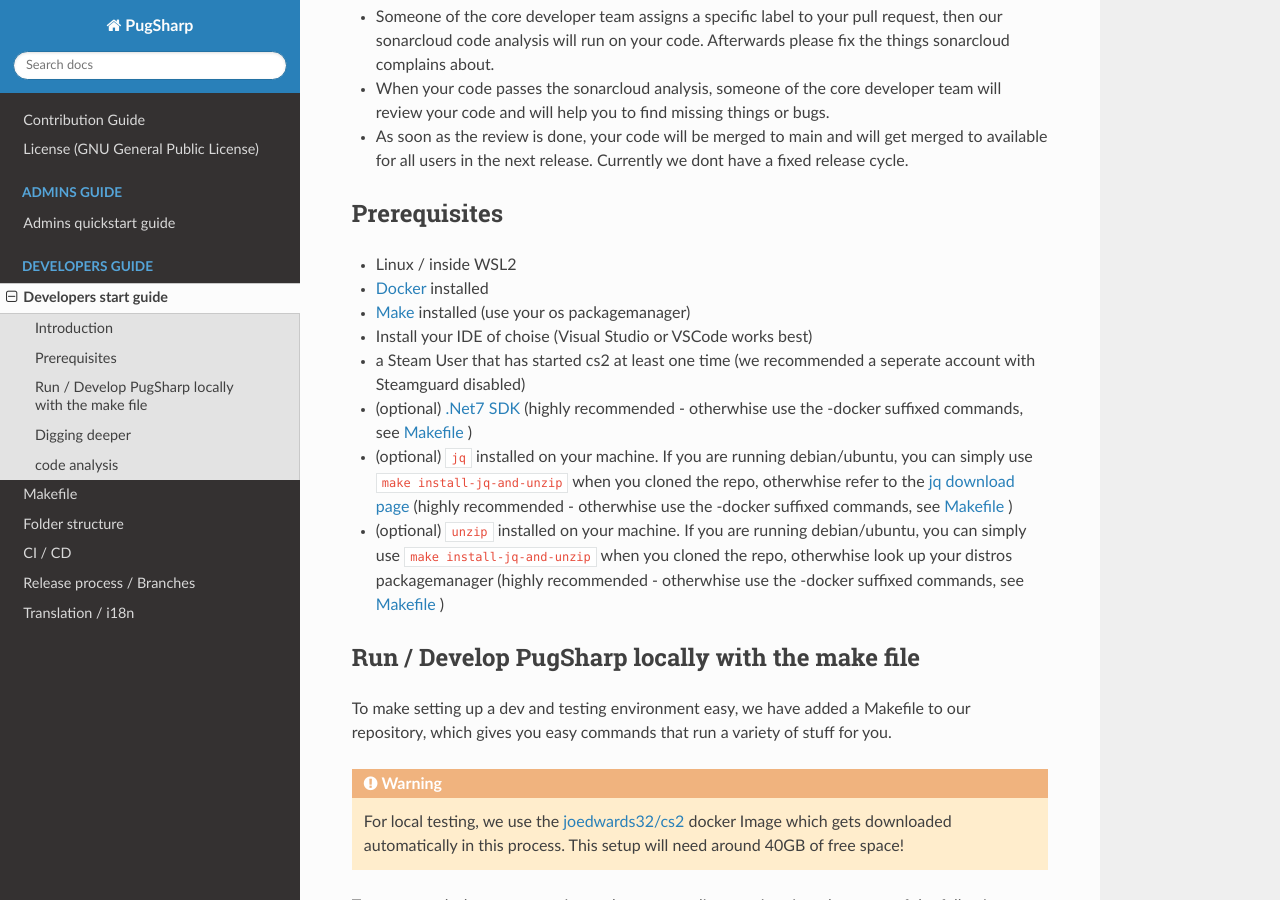
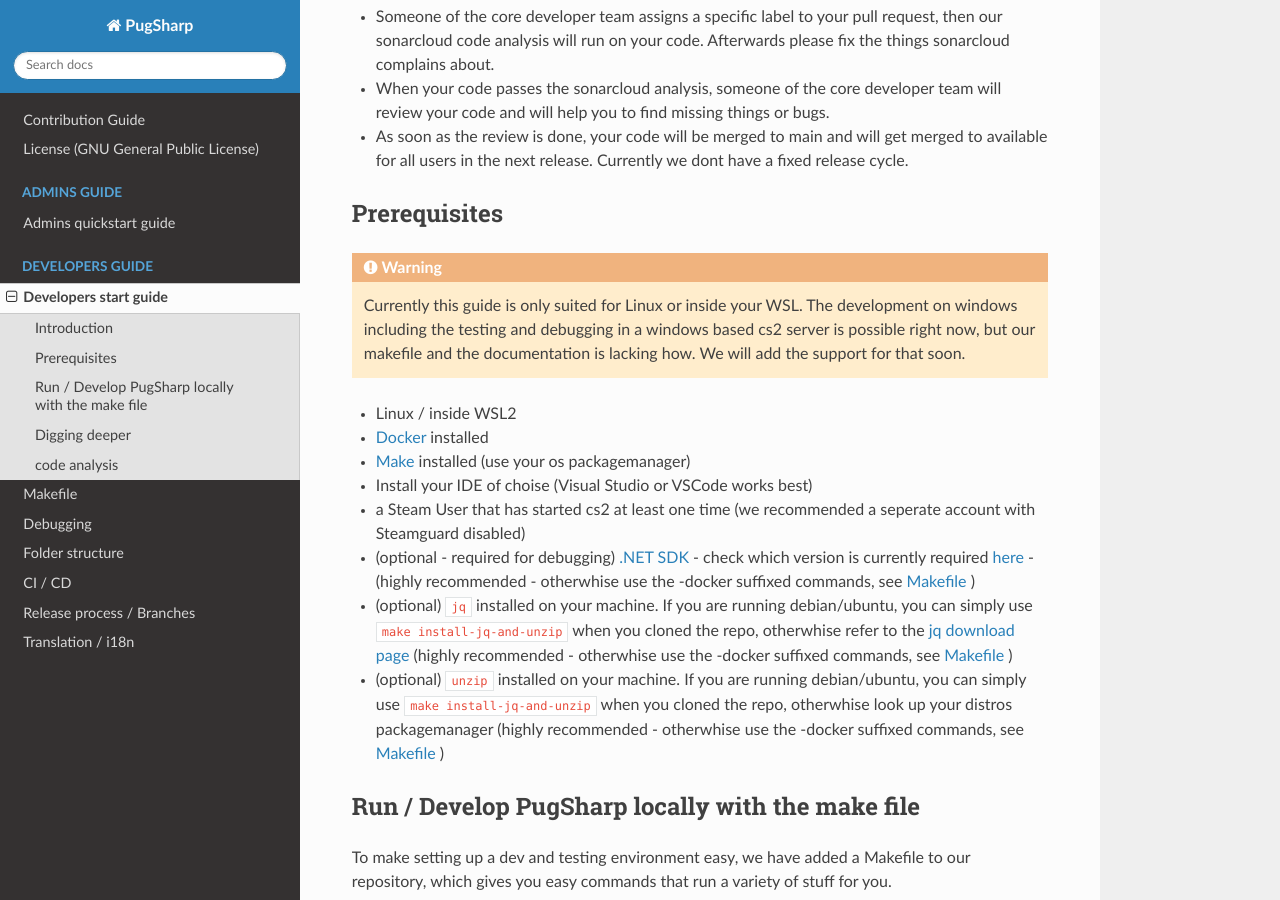
Before and after one commit to Lan2Play/PugSharp, a Sphinx documentation site: the page built from Docs/source/develop/quickstart.rst, in a window 1280 px wide and 900 px high, scrolled down 1006 px. Built offline with Sphinx 7.4.7 and the Read the Docs theme 2.0.0, drawn with Linux system fonts in a browser that asks for light colours; some of the changed text lies outside the part shown.

Commit message:
add linux debugging documentation - forcepublish

```diff
--- a/Docs/source/develop/quickstart.rst
+++ b/Docs/source/develop/quickstart.rst
@@ -40,12 +40,16 @@
 
 Prerequisites
 ----------------------------------------
+
+.. warning::
+    Currently this guide is only suited for Linux or inside your WSL. The development on windows including the testing and debugging in a windows based cs2 server is possible right now, but our makefile and the documentation is lacking how. We will add the support for that soon.
+
 - Linux / inside WSL2
 - `Docker <https://docs.docker.com/engine/install/>`_ installed
 - `Make <https://www.gnu.org/software/make>`_ installed (use your os packagemanager)
 - Install your IDE of choise (Visual Studio or VSCode works best)
 - a Steam User that has started cs2 at least one time (we recommended a seperate account with Steamguard disabled)
-- (optional) `.Net7 SDK <https://dotnet.microsoft.com/download/dotnet/7.0>`_ (highly recommended - otherwhise use the -docker suffixed commands, see :doc:`/develop/makefile` )
+- (optional - required for debugging) `.NET SDK <https://learn.microsoft.com/en-us/dotnet/core/install/linux>`_ - check which version is currently required `here <https://github.com/Lan2Play/PugSharp/blob/main/PugSharp/PugSharp.csproj>`_ - (highly recommended - otherwhise use the -docker suffixed commands, see :doc:`/develop/makefile` )
 - (optional) ``jq`` installed on your machine. If you are running debian/ubuntu, you can simply use ``make install-jq-and-unzip`` when you cloned the repo, otherwhise refer to the `jq download page <https://jqlang.github.io/jq/download/>`_ (highly recommended - otherwhise use the -docker suffixed commands, see :doc:`/develop/makefile` )
 - (optional) ``unzip`` installed on your machine. If you are running debian/ubuntu, you can simply use ``make install-jq-and-unzip`` when you cloned the repo, otherwhise look up your distros packagemanager (highly recommended - otherwhise use the -docker suffixed commands, see :doc:`/develop/makefile` )
 
@@ -108,12 +112,15 @@
 
 The Makefile offers a lot more commands, that you should check out. You can find the detailed documentation on :doc:`/develop/makefile`.
 
+You should also take a look into the :doc:`/develop/debugging` section, since you can now debug pugsharp interactiveley inside the cs2 server.
+
 
 Digging deeper
 ----------------------------------------
 If you want to know more about our development thoughts, you might want to take a look into:
 
 - :doc:`/develop/makefile`
+- :doc:`/develop/debugging`
 - :doc:`/develop/folderstructure`
 - :doc:`/develop/cicd`
 - :doc:`/develop/release`
--- a/Docs/source/index.rst
+++ b/Docs/source/index.rst
@@ -39,6 +39,7 @@
 
    develop/quickstart
    develop/makefile
+   develop/debugging
    develop/folderstructure
    develop/cicd
    develop/release
```
Also changed, not shown: Docs/source/develop/debugging.rst (added, +27 -0 lines).
